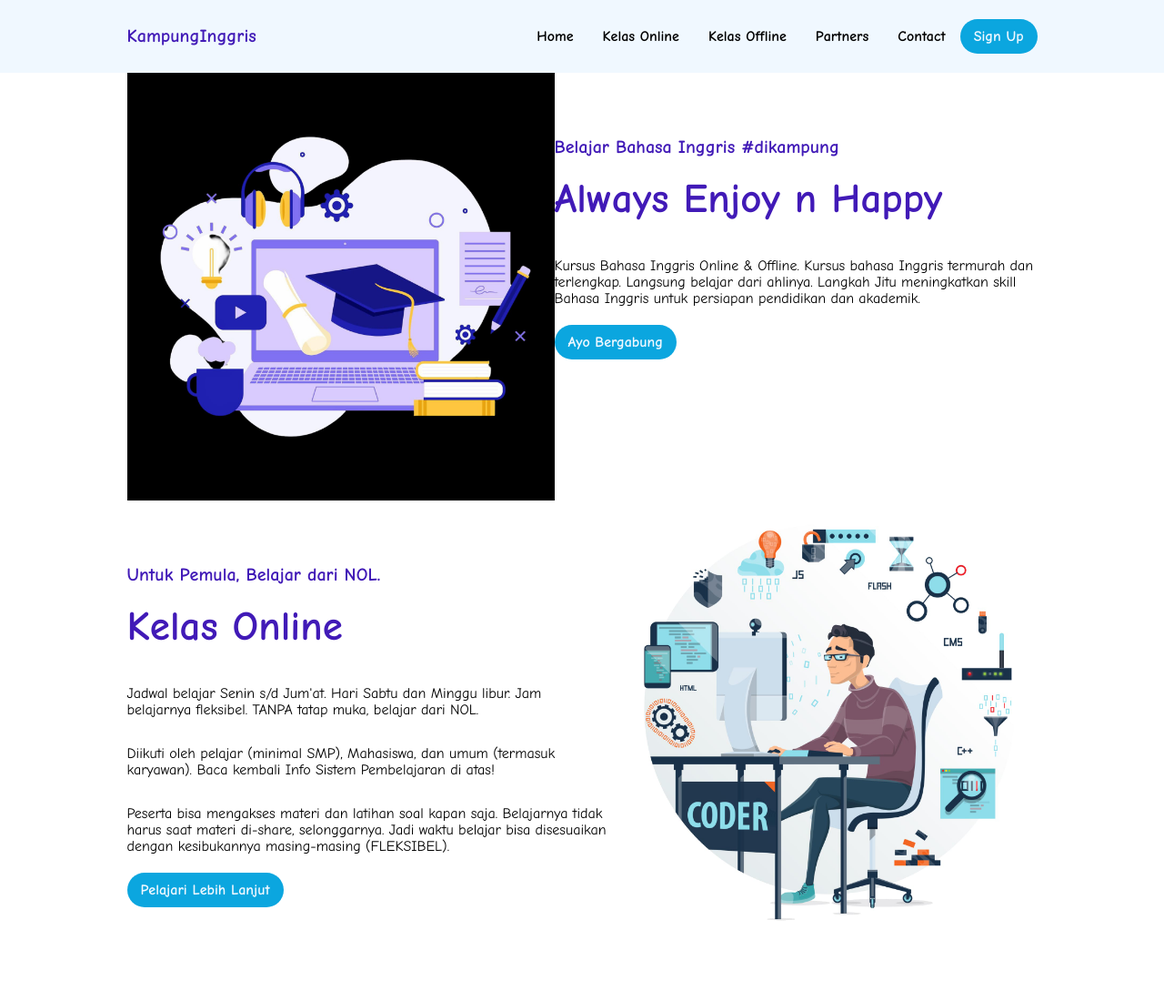
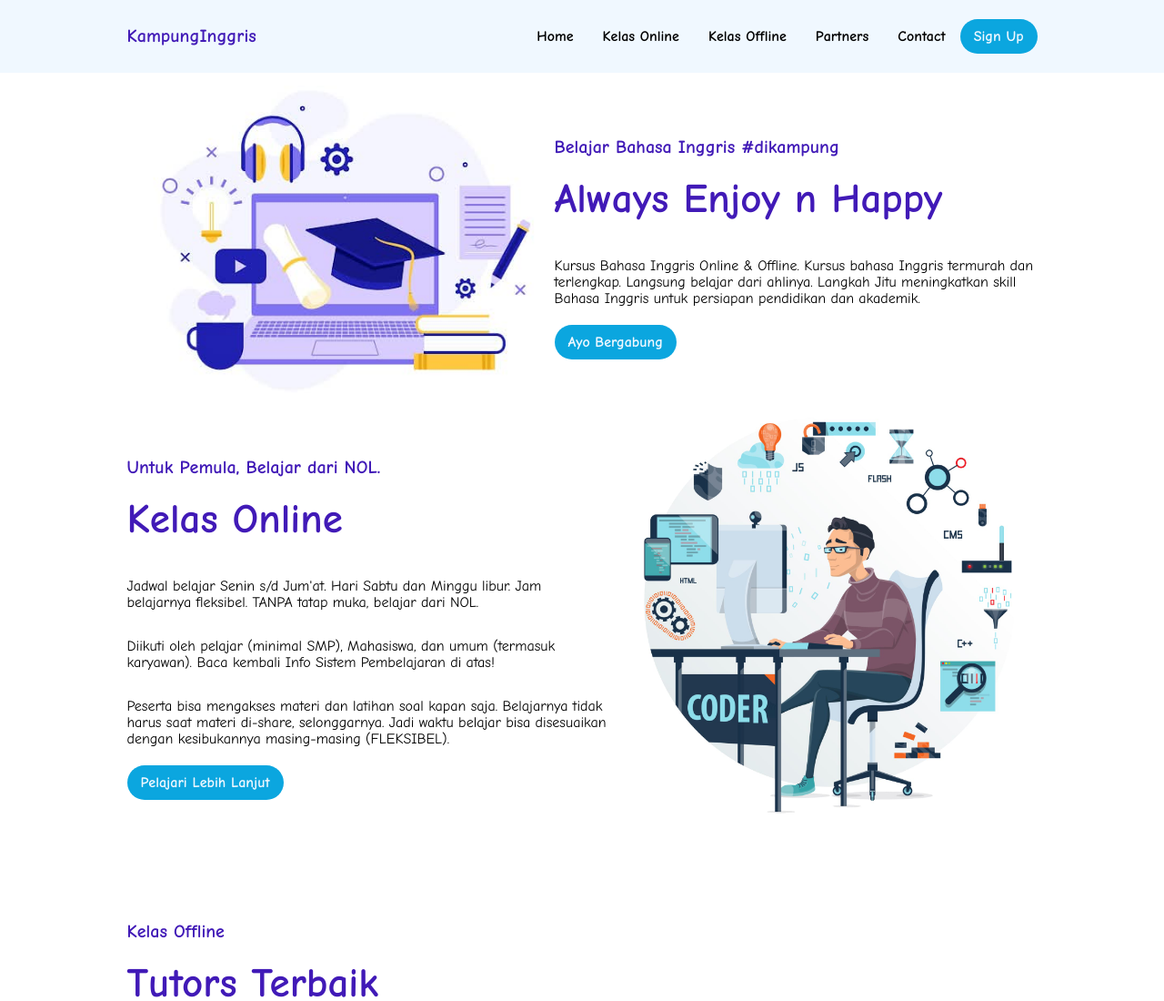
Before and after one commit to shintaw197-design/kampung-inggris-, a plain HTML site: page index.html in a window 1280 px wide. Shown: the top 1100 px of the page at 91% size. Drawn offline with Linux system fonts and the light colour scheme.

Commit message:
Replace image in home section of index.html

```diff
--- a/index.html
+++ b/index.html
@@ -33,7 +33,7 @@
 
         <!-- WRAPPER ATAS -->
         <section id="home">
-            <img src="IMG-20261118-WA0055.jpg" class="gambar">
+            <img src="IMG-20261118-WA0068.jpg" class="gambar">
 
             <div class="kolom">
                 <p class="deskripsi">Belajar Bahasa Inggris #dikampung</p>
```
